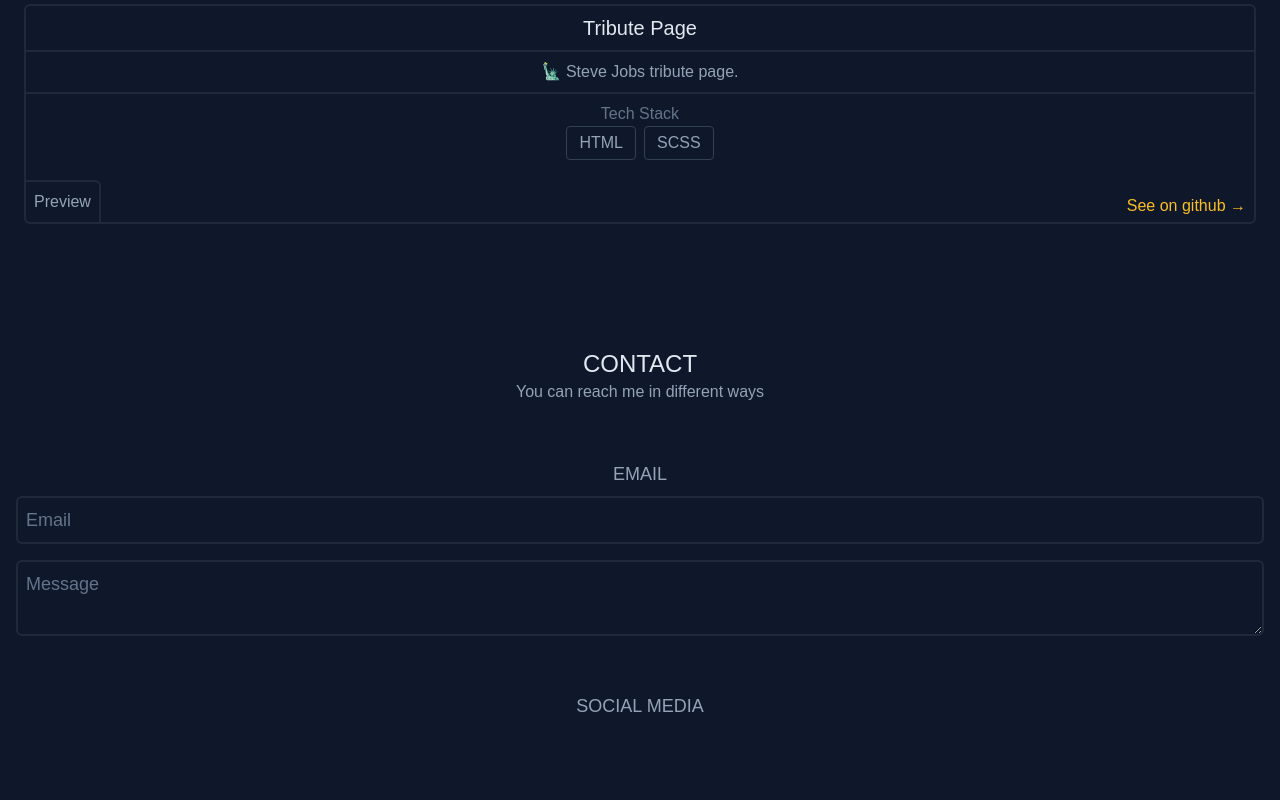
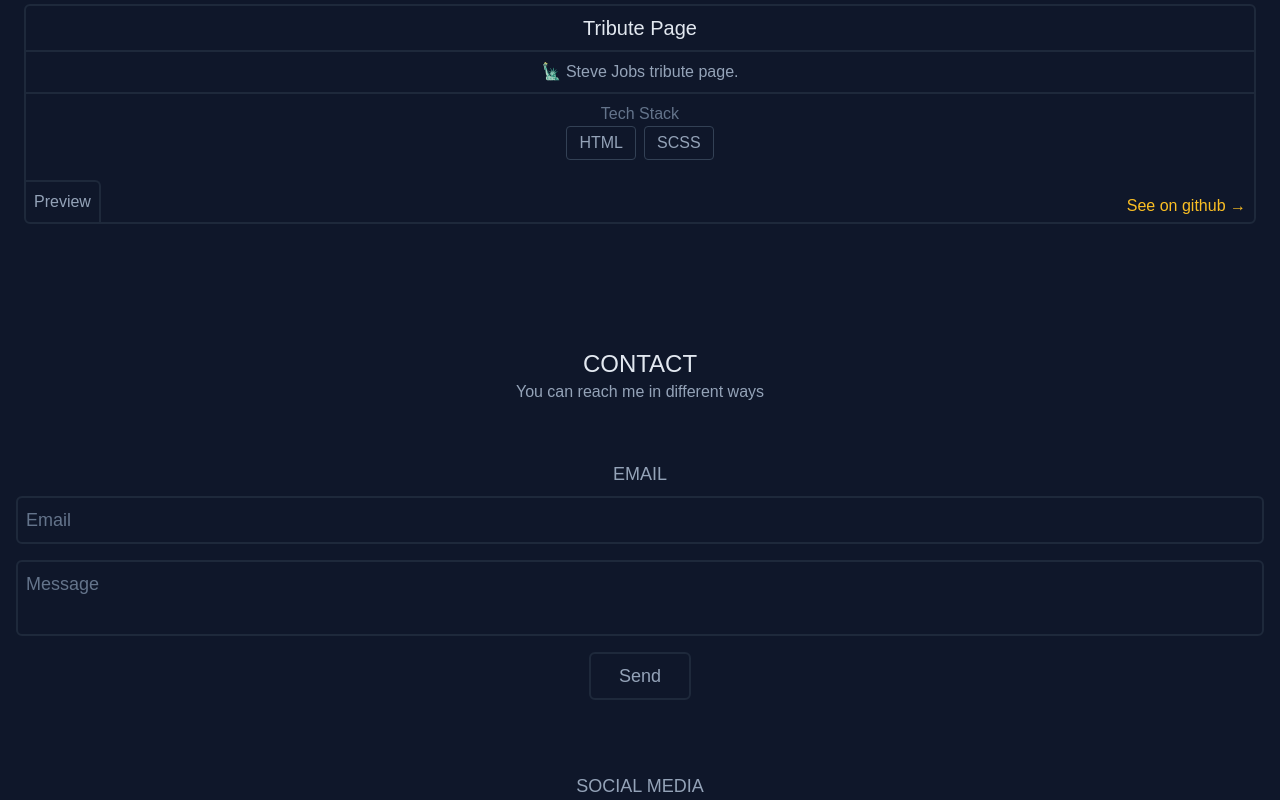
Before and after one commit to mweglowski/portfolio, a React (Create React App) app: page / in a window 1280 px wide. Shown: the part 1788-2588 px from the top of the page. Before the commit the page ends 2524 px from the top, so only its background shows below. Built offline with nearby package versions, Linux system fonts and the light colour scheme.

Commit message:
sending emails, changes in design

```diff
--- a/package.json
+++ b/package.json
@@ -3,6 +3,7 @@
   "version": "0.1.0",
   "private": true,
   "dependencies": {
+    "@emailjs/browser": "^3.11.0",
     "@testing-library/jest-dom": "^5.17.0",
     "@testing-library/react": "^13.4.0",
     "@testing-library/user-event": "^13.5.0",
--- a/src/components/Contact.tsx
+++ b/src/components/Contact.tsx
@@ -10,7 +10,11 @@ const Contact = () => {
         </p>
       </header>
 
+      {/* EMAIL */}
 			<ContactForm />
+
+      {/* SOCIAL MEDIA LINKS */}
+      <h2 className="text-center text-lg text-slate-400 mt-14">SOCIAL MEDIA</h2>
     </section>
   );
 };
--- a/src/components/ContactForm.tsx
+++ b/src/components/ContactForm.tsx
@@ -1,34 +1,52 @@
-import React from "react";
+import { useRef, type FormEvent } from 'react';
+import emailjs from '@emailjs/browser';
 
 const ContactForm = () => {
+  const emailInputRef = useRef<HTMLInputElement>(null);
+  const messageTextareaRef = useRef<HTMLTextAreaElement>(null);
+
+  const sendEmail = (event: FormEvent<HTMLFormElement>) => {
+    event.preventDefault();
+
+    const service_id = process.env.REACT_APP_EMAILJS_SERVICE_ID!
+    const template_id = "template_sb4p7te"
+    const formElement = event.currentTarget
+    const public_api_key = process.env.REACT_APP_EMAILJS_PUBLIC_API_KEY
+
+    emailjs
+      .sendForm(
+        service_id,
+        template_id,
+        formElement,
+        public_api_key
+      )
+      .then((result) => {
+        console.log(result.text);
+      })
+      .catch((error) => {
+        console.log(error.text);
+      });
+  }
+
   return (
-    <form onSubmit={() => {}} className="flex flex-col p-4 mt-10">
+    <form onSubmit={sendEmail} className="flex flex-col p-4 mt-10">
       <h2 className="text-center text-lg text-slate-400 mb-2">EMAIL</h2>
-      {/* INPUTS */}
       <div className="flex flex-col gap-4">
-        <div>
-          {/* <label htmlFor="email">Email</label> */}
         <input
           id="email"
           name="email"
           className="input"
           placeholder="Email"
         />
-        </div>
-        <div>
-          {/* <label htmlFor="message">Message</label> */}
         <textarea
           id="message"
           name="message"
-            className="input flex"
+          className="input resize-none"
           placeholder="Message"
         />
       </div>
-      </div>
-
-			{/* SOCIAL MEDIA LINKS */}
-      <h2 className="text-center text-lg text-slate-400 mt-14">SOCIAL MEDIA</h2>
-    </form>
+      <button type="submit" className="card button m-auto mt-4 py-2 px-7 text-lg">Send</button>
+    </form >
   );
 };
 
--- a/src/components/ProjectCard.tsx
+++ b/src/components/ProjectCard.tsx
@@ -9,7 +9,7 @@ const ProjectCard = ({ projectData }: ProjectCardProps) => {
 	const {title, description, stack, imgSrc, githubLink} = projectData;
 
   return (
-    <div className="border-2 border-slate-800 rounded-md">
+    <div className="card">
       {/* CARD HEADER */}
       <div className="text-center text-xl p-2 border-b-2 border-slate-800">
         {title}
@@ -29,7 +29,7 @@ const ProjectCard = ({ projectData }: ProjectCardProps) => {
 
       {/* ACTIONS */}
       <div className="flex justify-between mt-3 items-end">
-        <button className="text-slate-400 border-t-2 border-r-2 border-slate-800 p-2 rounded-tr-md hover:bg-slate-800 duration-300">
+        <button className="text-slate-400 border-t-2 border-r-2 border-slate-800 p-2 rounded-tr-md button-hover">
           Preview
         </button>
         <a className="text-amber-400 hover:underline cursor-pointer p-1 pr-2 hover:text-amber-500 duration-300" href={githubLink} target="_blank">
--- a/src/index.css
+++ b/src/index.css
@@ -10,11 +10,23 @@ body {
 }
 
 /* GENERAL */
+.card {
+	@apply border-2
+	bg-slate-900 border-slate-800 rounded-md;
+}
 .section-title {
 	@apply text-2xl text-center uppercase;
 }
 .input {
-	@apply bg-transparent border-2 border-slate-800 rounded-md w-full p-2 text-lg outline-none focus:border-slate-700 duration-300 placeholder:text-slate-500;
+	@apply card w-full p-2 text-lg outline-none focus:border-slate-700 duration-300 placeholder:text-slate-500
+	autofill:text-red-500
+	read-only:bg-blue-500;
+}
+.button-hover {
+	@apply hover:bg-slate-800 hover:text-slate-500 duration-300;
+}
+.button {
+	@apply w-fit text-slate-400 button-hover;
 }
 
 /* NAVIGATION */
```
Also changed, not shown: 2 other files (tests, documents, lock files or other folders). Lines whose indentation alone changed are shown as unchanged.
